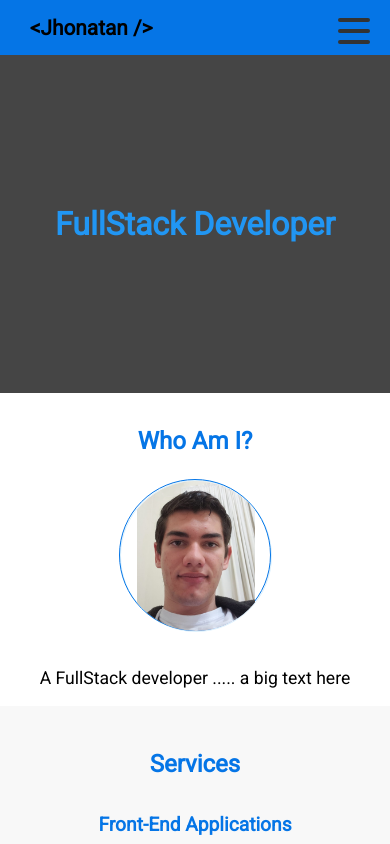
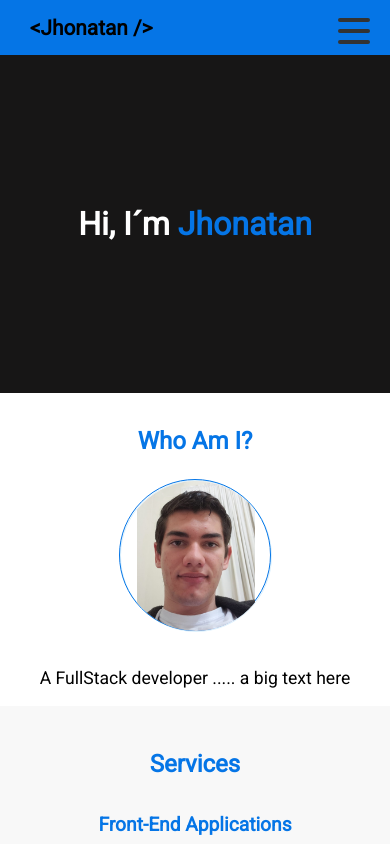
Before and after one commit to JhonatanSK/Portfolio, a React (Create React App) app: page / in a window 390 px wide. Shown: the top 844 px of the page. Built offline with nearby package versions, Linux system fonts and the light colour scheme.

Commit message:
change: making a responsive banner

```diff
--- a/src/components/Banner/Banner.css
+++ b/src/components/Banner/Banner.css
@@ -7,7 +7,7 @@ body{
 .banner{
     background-attachment: fixed;
     /* background-image: linear-gradient( 0deg, rgba(0, 0, 0, 0.6) 0%, rgba(0, 212, 255, 0) 75% ), url(../../assets/banner/code.png); */
-    background-color: rgba(0, 0, 0, 73%);
+    background-color: #171616;
     background-repeat: no-repeat;
     background-size: cover;
     display: flex;
@@ -26,7 +26,18 @@ body{
 }
 
 .banner__word p{
-    color: #2196F3;
+    color: #fff;
     font-weight: bold;
     font-size: 2em;
 }
+.banner__word p span{
+    color: var(--text-color--blue);
+    font-weight: bold;
+    /* font-size: 2em; */
+}
+
+@media (min-width: 800px){
+    .banner{
+        height: 60vh;
+    }
+}
--- a/src/components/Banner/Banner.jsx
+++ b/src/components/Banner/Banner.jsx
@@ -5,7 +5,9 @@ function Banner() {
   return (
     <div className="banner">
         <div className="banner__word">
-            <p>FullStack Developer</p>
+            <p className="animation-1">Hi, I´m <span>Jhonatan</span></p>
+            {/* <p className="animation-2">I´m a <span>Developer</span></p>
+            <p className="animation-3">Come to meet my work</p> */}
         </div>
     </div>
   );
```
